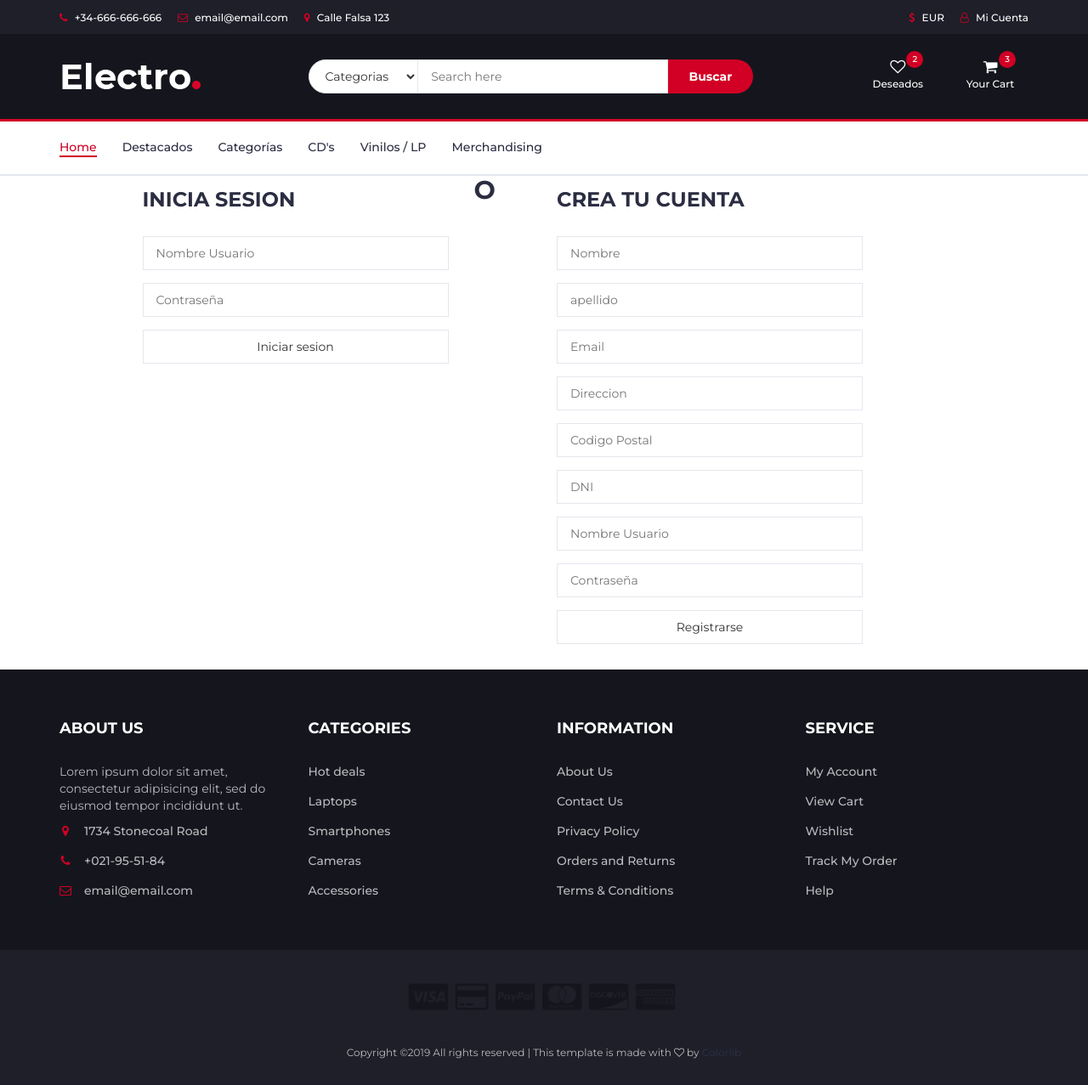
After one commit to JoseDGomez/Proy_Tienda, a CodeIgniter app: page /root/index.php/login in a window 1280 px wide. The commit adds this page. Shown: the whole page at 85% size. Run offline with CodeIgniter, Linux system fonts and the light colour scheme; some libraries are stand-ins or nearby versions.

Commit message:
Proyecto Tienda PHP 2º cambio
Login y productos

```diff
--- /dev/null
+++ b/CI/application/controllers/login.php
@@ -0,0 +1,53 @@
+<?php
+
+defined('BASEPATH') OR exit('No direct script access allowed');
+
+class login extends CI_Controller {
+
+    public function index() {
+
+
+        $this->load->library('form_validation');
+        $config = array(
+            array(
+                'field' => 'nombre_usuario_inicio',
+                'label' => 'Nombre Usuario',
+                'rules' => 'required'
+            ),
+            array(
+                'field' => 'pass_inicio',
+                'label' => 'Contraseña',
+                'rules' => 'required'
+            )
+        );
+
+        $this->form_validation->set_rules($config);
+        if ($this->form_validation->run() == FALSE) {
+
+             $this->load->view('plantilla', [
+            "cuerpo"=>$this->load->view("login","",TRUE
+            )
+       ]);
+
+        } else {
+             $this->load->model('login_model');
+            if ($this->login_model->loginok(
+                    $this->input->post('nombre_usuario_inicio'), $this->input->post('pass_inicio'))) {
+
+
+
+                redirect('Inicio');
+            } else {
+                echo "falso";
+            }
+        }
+    }
+
+
+    public function cerrar_sesion(){
+        $this->load->model('login_model');
+        $this->login_model->cerrar_session();
+        redirect('Inicio');
+    }
+
+}
--- /dev/null
+++ b/CI/application/views/login.php
@@ -0,0 +1,80 @@
+
+        <section id="form"><!--form-->
+            <div class="container">
+                <div class="row">
+                    <div class="col-sm-4 col-sm-offset-1">
+
+                        <div class="billing-details">
+                            <div class="section-title">
+                                <h3 class="title">Inicia Sesion</h3>
+                            </div>
+                            <form action="<?php echo  site_url("login");?>" method="post">
+                            <div class="form-group">
+                                <input class="input" type="text" name="nombre_usuario_inicio" placeholder="Nombre Usuario" value="<?= set_value("nombre_usuario_inicio") ?>">
+                                <?php echo form_error('nombre_usuario_inicio'); ?>
+                            </div>
+                            <div class="form-group">
+                                <input class="input" type="text" name="pass_inicio" placeholder="Contraseña" value="<?= set_value("pass_inicio") ?>">
+                                <?php echo form_error('pass_inicio'); ?>
+                            </div>
+
+                            <div class="form-group">
+                                <button class="input" type="submit" >Iniciar sesion</button>
+                            </div>
+                            </form>
+                        </div>
+                    </div>
+                    <div class="col-sm-1">
+                        <h2 class="or">O</h2>
+                    </div>
+                    <div class="col-sm-4">
+                        <div class="billing-details">
+                            <div class="section-title">
+                                <h3 class="title">Crea Tu Cuenta</h3>
+                            </div>
+
+                            <form action="<?php echo site_url("registro");?>" method="post">
+                            <div class="form-group">
+                                <input class="input" type="text" name="nombre" placeholder="Nombre" value="<?= set_value("nombre") ?>">
+                                <?php echo form_error('nombre'); ?>
+                            </div>
+                            <div class="form-group">
+                                <input class="input" type="text" name="apellido" placeholder="apellido" value="<?= set_value("apellido") ?>">
+                                <?php echo form_error('apellido'); ?>
+                            </div>
+                            <div class="form-group">
+                                <input class="input" type="text" name="email" placeholder="Email" value="<?= set_value("email") ?>">
+                                <?php echo form_error('email'); ?>
+                            </div>
+                            <div class="form-group">
+                                <input class="input" type="text" name="direccion" placeholder="Direccion" value="<?= set_value("direccion") ?>">
+                                <?php echo form_error('direccion'); ?>
+                            </div>
+                            <div class="form-group">
+                                <input class="input" type="text" name="cp" placeholder="Codigo Postal" value="<?= set_value("cp") ?>">
+                                <?php echo form_error('cp'); ?>
+                            </div>
+                            <!--<div class="form-group">
+
+                            </div>-->
+                            <div class="form-group">
+                                <input class="input" type="text" name="dni" placeholder="DNI" value="<?= set_value("dni") ?>">
+                                <?php echo form_error('dni'); ?>
+                            </div>
+                            <div class="form-group">
+                                <input class="input" type="text" name="nombre_usuario" placeholder="Nombre Usuario" value="<?= set_value("nombre_usuario") ?>">
+                                <?php echo form_error('nombre_usuario'); ?>
+                            </div>
+                            <div class="form-group">
+                                <input class="input" type="text" name="pass" placeholder="Contraseña" value="<?= set_value("pass") ?>">
+                                <?php echo form_error('pass'); ?>
+                            </div>
+                           <div class="form-group">
+                                <button class="input" type="submit" >Registrarse</button>
+                            </div>
+                            </form>
+                        </div>
+                    </div>
+                </div>
+            </div>
+        </section><!--/form-->
--- a/CI/application/views/plantilla.php
+++ b/CI/application/views/plantilla.php
@@ -12,20 +12,20 @@
 		<link href="https://fonts.googleapis.com/css?family=Montserrat:400,500,700" rel="stylesheet">
 
 		<!-- Bootstrap -->
-		<link type="text/css" rel="stylesheet" href="css/bootstrap.min.css"/>
+		<link type="text/css" rel="stylesheet" href="<?=base_url();?>css/bootstrap.min.css"/>
 
 		<!-- Slick -->
-		<link type="text/css" rel="stylesheet" href="css/slick.css"/>
-		<link type="text/css" rel="stylesheet" href="css/slick-theme.css"/>
+		<link type="text/css" rel="stylesheet" href="<?=base_url()?>css/slick.css"/>
+		<link type="text/css" rel="stylesheet" href="<?=base_url()?>css/slick-theme.css"/>
 
 		<!-- nouislider -->
-		<link type="text/css" rel="stylesheet" href="css/nouislider.min.css"/>
+		<link type="text/css" rel="stylesheet" href="<?=base_url()?>css/nouislider.min.css"/>
 
 		<!-- Font Awesome Icon -->
-		<link rel="stylesheet" href="css/font-awesome.min.css">
+		<link rel="stylesheet" href="<?=base_url()?>css/font-awesome.min.css">
 
 		<!-- Custom stlylesheet -->
-		<link type="text/css" rel="stylesheet" href="css/style.css"/>
+		<link type="text/css" rel="stylesheet" href="<?=base_url()?>css/style.css"/>
 
 		<!-- HTML5 shim and Respond.js for IE8 support of HTML5 elements and media queries -->
 		<!-- WARNING: Respond.js doesn't work if you view the page via file:// -->
@@ -48,7 +48,7 @@
 					</ul>
 					<ul class="header-links pull-right">
 						<li><a href="#"><i class="fa fa-dollar"></i> EUR</a></li>
-						<li><a href="#"><i class="fa fa-user-o"></i> Mi Cuenta</a></li>
+						<li><a href=<?php echo site_url('login')?>><i class="fa fa-user-o"></i> Mi Cuenta</a></li>
 					</ul>
 				</div>
 			</div>
@@ -289,12 +289,12 @@
 		<!-- /FOOTER -->
 
 		<!-- jQuery Plugins -->
-		<script src="js/jquery.min.js"></script>
-		<script src="js/bootstrap.min.js"></script>
-		<script src="js/slick.min.js"></script>
-		<script src="js/nouislider.min.js"></script>
-		<script src="js/jquery.zoom.min.js"></script>
-		<script src="js/main.js"></script>
+		<script src="<?=base_url()?>js/jquery.min.js"></script>
+		<script src="<?=base_url()?>js/bootstrap.min.js"></script>
+		<script src="<?=base_url()?>js/slick.min.js"></script>
+		<script src="<?=base_url()?>js/nouislider.min.js"></script>
+		<script src="<?=base_url()?>js/jquery.zoom.min.js"></script>
+		<script src="<?=base_url()?>js/main.js"></script>
 
 	</body>
 </html>
```
Also changed, not shown: CI/application/models/login_model.php (added, +41 -0 lines).
